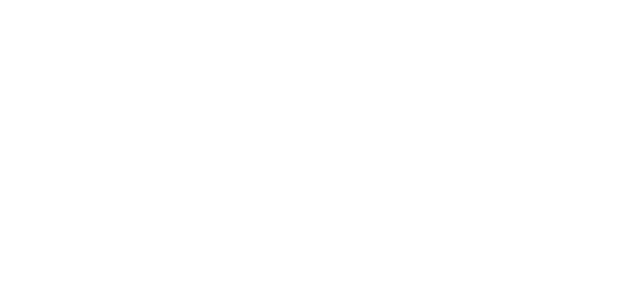
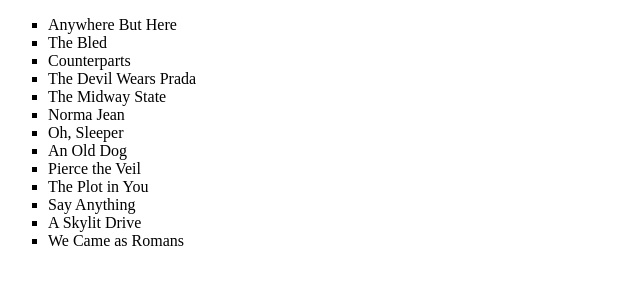
Before and after one commit to acciojob/sorting-articles-Rupesh3000, a website: page main.html in a window 1280 px wide. Shown: the whole page, without its empty margins (0-640 px from the left). Drawn offline with Linux system fonts and the light colour scheme.

Commit message:
created a submission

```diff
--- a/main.html
+++ b/main.html
@@ -8,6 +8,10 @@
 
 <body>
 	<!-- the entire body must be written by student -->
+
+    <ul id="list" style="list-style-type: square;">
+
+    </ul>
     <script type="text/javascript" src="./script.js">
 </script>
 
--- a/script.js
+++ b/script.js
@@ -1 +1,34 @@
 //your JS code here. If required.
+const bands = [
+  "The Plot in You",
+  "The Devil Wears Prada",
+  "Pierce the Veil",
+  "Norma Jean",
+  "The Bled",
+  "Say Anything",
+  "The Midway State",
+  "We Came as Romans",
+  "Counterparts",
+  "Oh, Sleeper",
+  "A Skylit Drive",
+  "Anywhere But Here",
+  "An Old Dog",
+];
+
+
+const list = document.getElementById("list");
+
+function cleanTitle(title) {
+  return title.replace(/^(a |an |the )/i, "").trim();
+}
+
+bands.sort((a, b) => {
+  const titleA = cleanTitle(a).toLowerCase();
+  const titleB = cleanTitle(b).toLowerCase();
+  return titleA.localeCompare(titleB);
+});
+bands.forEach((article) => {
+  const li = document.createElement("li");
+  li.textContent = article;
+  list.appendChild(li);
+});
```
